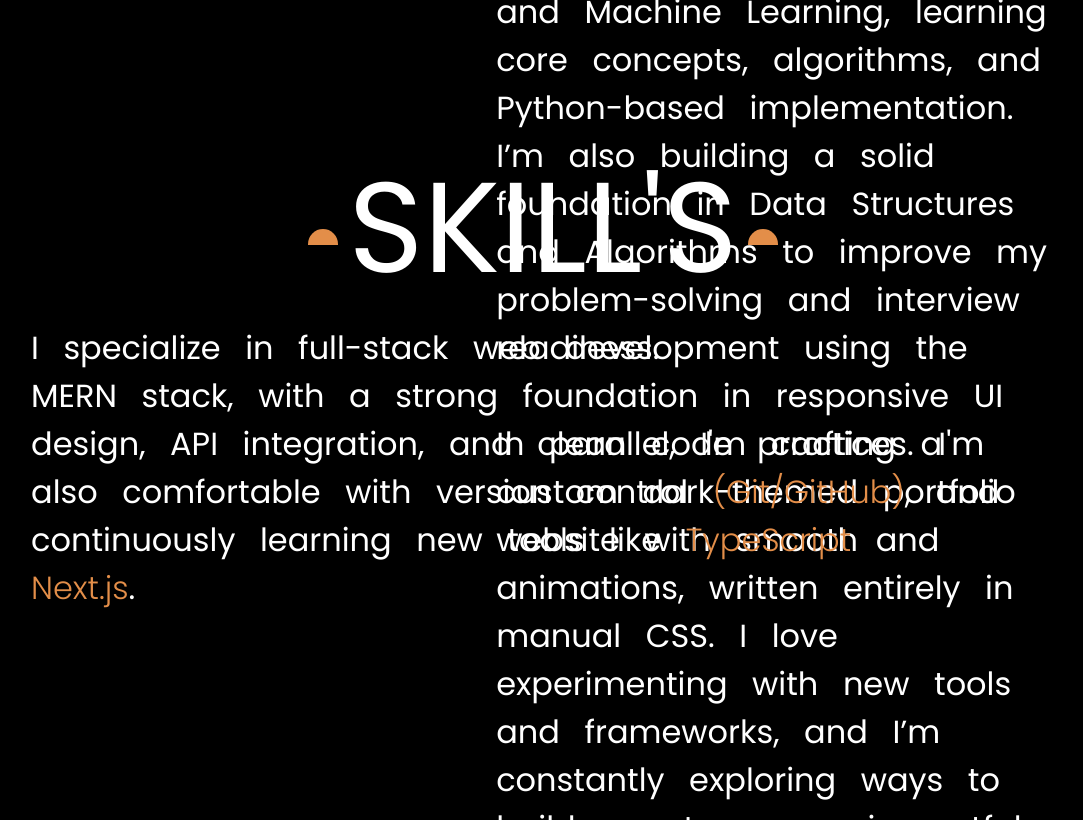
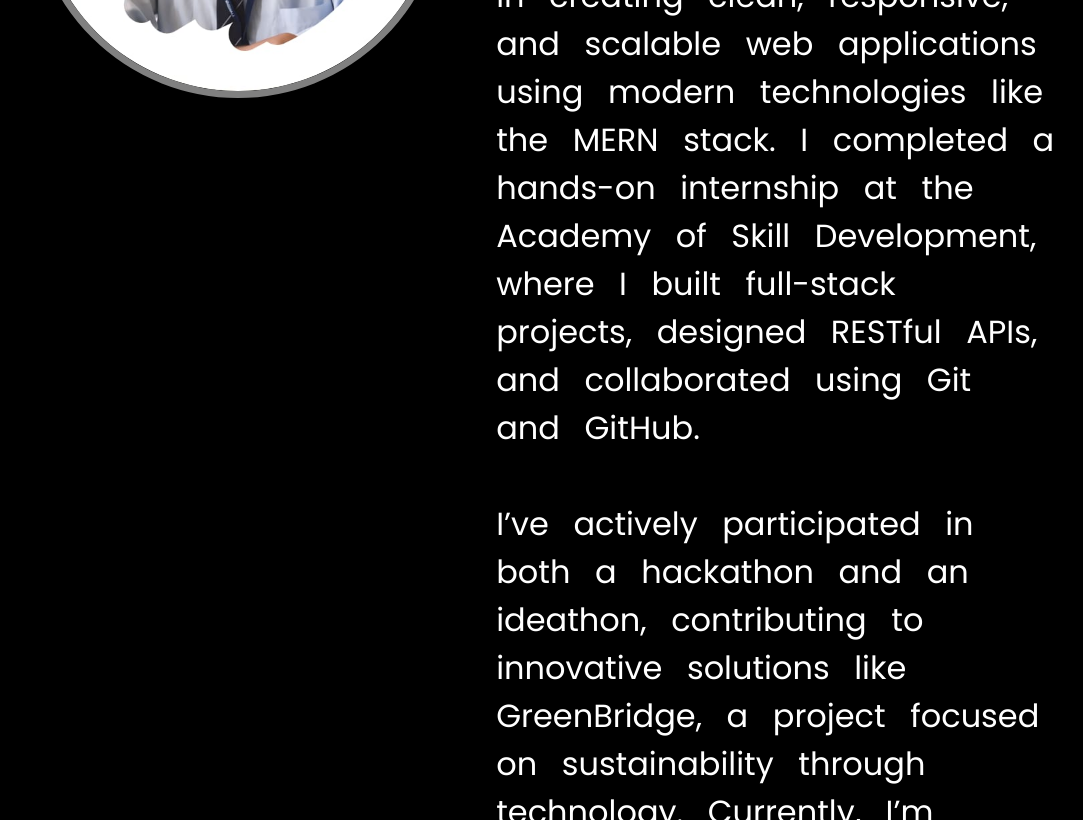
Before and after one commit to Arifkhan2007111/Portfolio, a React (Vite) app in the folder FrontEnd/: page / in a window 1280 px wide. Shown: the part 1980-2800 px from the top of the page, without its empty margins (97-1180 px from the left). Built offline with nearby package versions, Linux system fonts and the light colour scheme.

Commit message:
Some changes in skill page

```diff
--- a/FrontEnd/src/index.css
+++ b/FrontEnd/src/index.css
@@ -201,8 +201,7 @@ body{
 
 .about{
     width: 80%;
-    height: 100vh;
-    padding-top: 20%;
+    padding-top: 10%;
     display: flex;
     flex-direction: column;
     align-items: center;
@@ -239,6 +238,7 @@ body{
 .about-me{
     display: flex;
     gap: 5%;
+    padding-bottom: 5%;
 }
 
 .about-img img{
@@ -269,11 +269,11 @@ body{
 /* SKILL START  */
 
 .skill{
-    margin-top: 20%;
     display: flex;
     flex-direction: column;
     justify-content: center;
     align-items: center;
+    gap: 10vh;
 }
 
 .skill-para{
@@ -292,4 +292,15 @@ body{
     word-spacing: 1rem;
 }
 
+.skill .hr{
+    width: 96%;
+    background-color: var(--animation);
+    padding: 1px;
+    box-shadow:
+    0 4px 12px rgba(227, 142, 73, 1),
+    0 8px 24px rgba(227, 142, 73, 1),
+    0 12px 36px rgba(227, 142, 73, 0.9);
+}
+
+
 /* SKILL END  */
```
